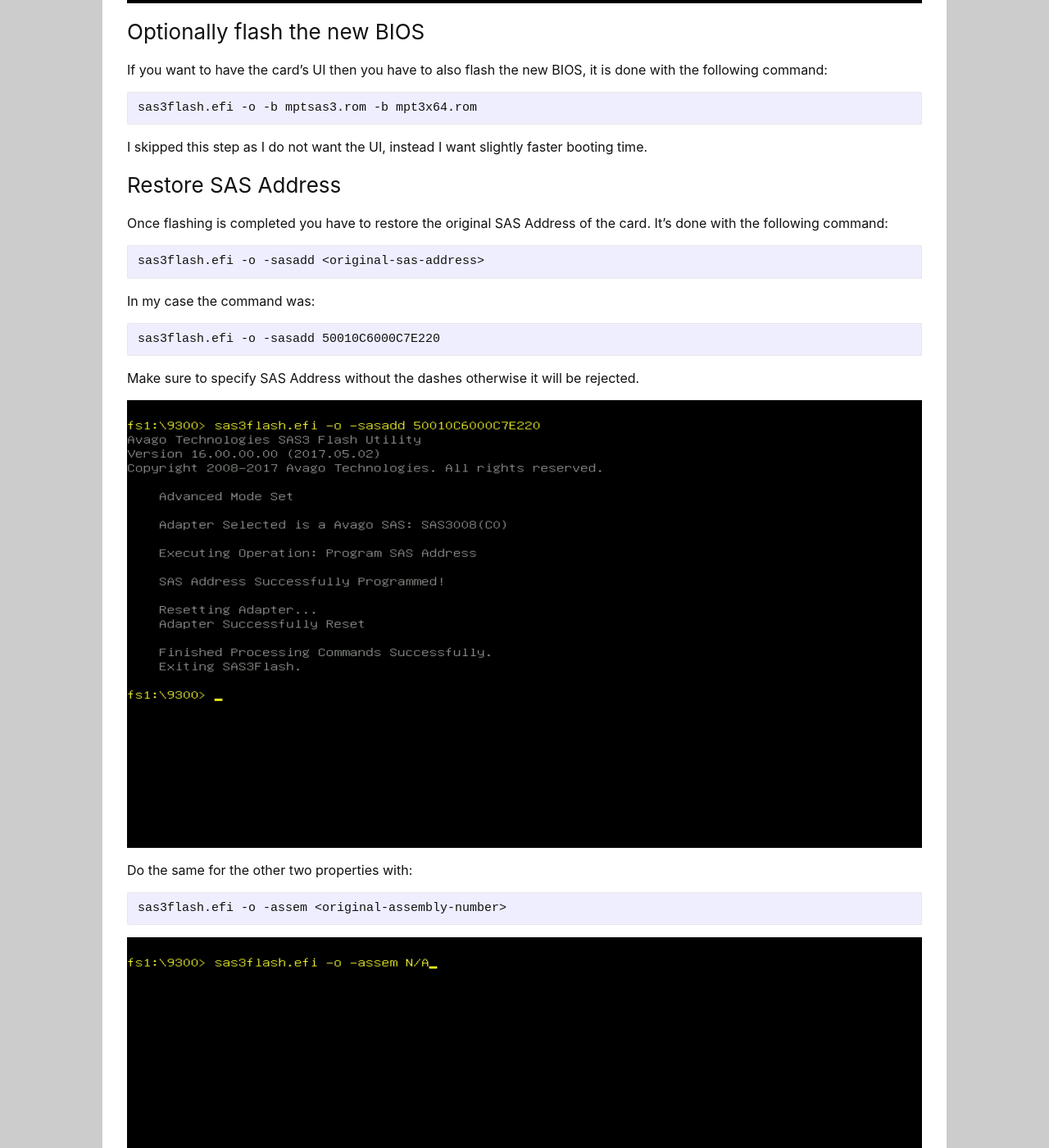
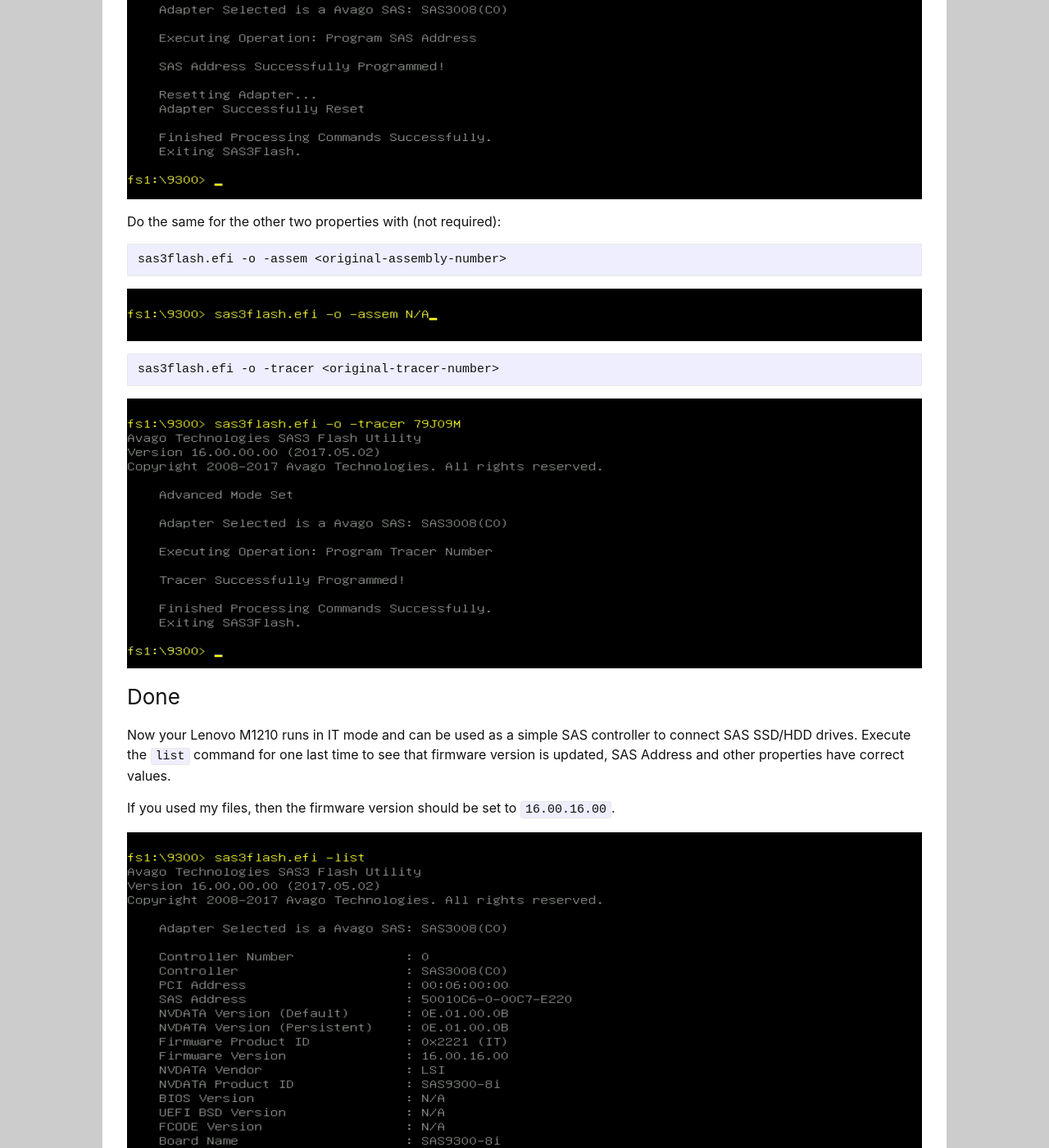
Before and after one commit to miyconst/miyconst.github.io, a Jekyll site: the page built from _posts/2026-04-24-lenovo-m1210.markdown, in a window 1280 px wide and 1400 px high, scrolled down 7733 px. Shown: the whole window at 82% size. Built offline with Jekyll 4.4.1, drawn with Linux system fonts in a browser that asks for light colours; some of the changed text lies outside the part shown.

Commit message:
Update Lenovo M1210 cross-flash info

````diff
--- a/_posts/2026-04-24-lenovo-m1210.markdown
+++ b/_posts/2026-04-24-lenovo-m1210.markdown
@@ -184,7 +184,7 @@
 
 ![](/assets/2026-04-24-lenovo-m1210/step-04.png)
 
-Do the same for the other two properties with:
+Do the same for the other two properties with (not required):
 
 ```
 sas3flash.efi -o -assem <original-assembly-number>
````
Also changed, not shown: other parts of _posts/2026-04-24-lenovo-m1210.markdown (+1 -1 lines), assets/2026-04-24-lenovo-m1210/step-00.png, assets/2026-04-24-lenovo-m1210/step-01.png, assets/2026-04-24-lenovo-m1210/step-02.png, assets/2026-04-24-lenovo-m1210/step-04.png, assets/2026-04-24-lenovo-m1210/step-05.png, assets/2026-04-24-lenovo-m1210/step-06.png, assets/2026-04-24-lenovo-m1210/step-07.png.
